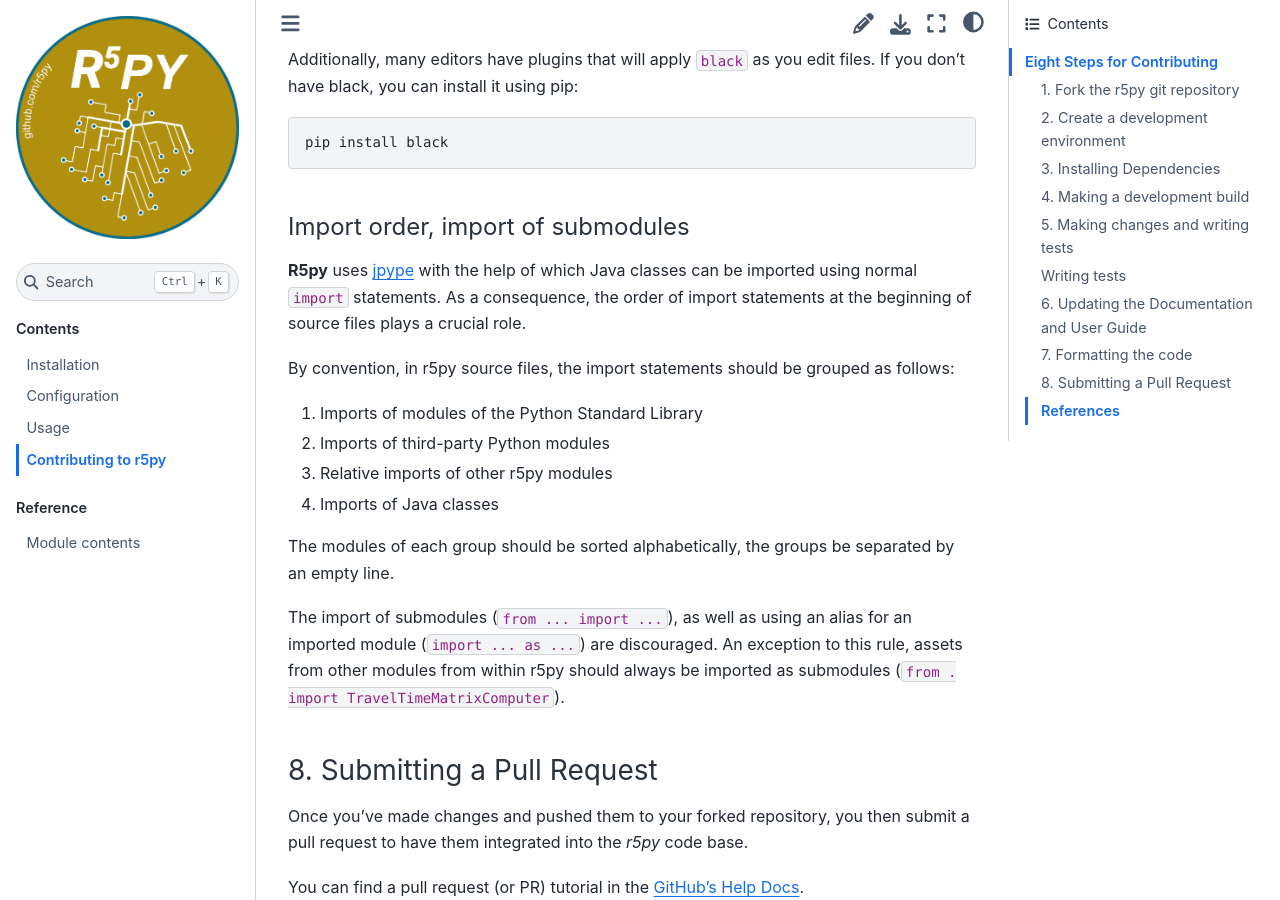
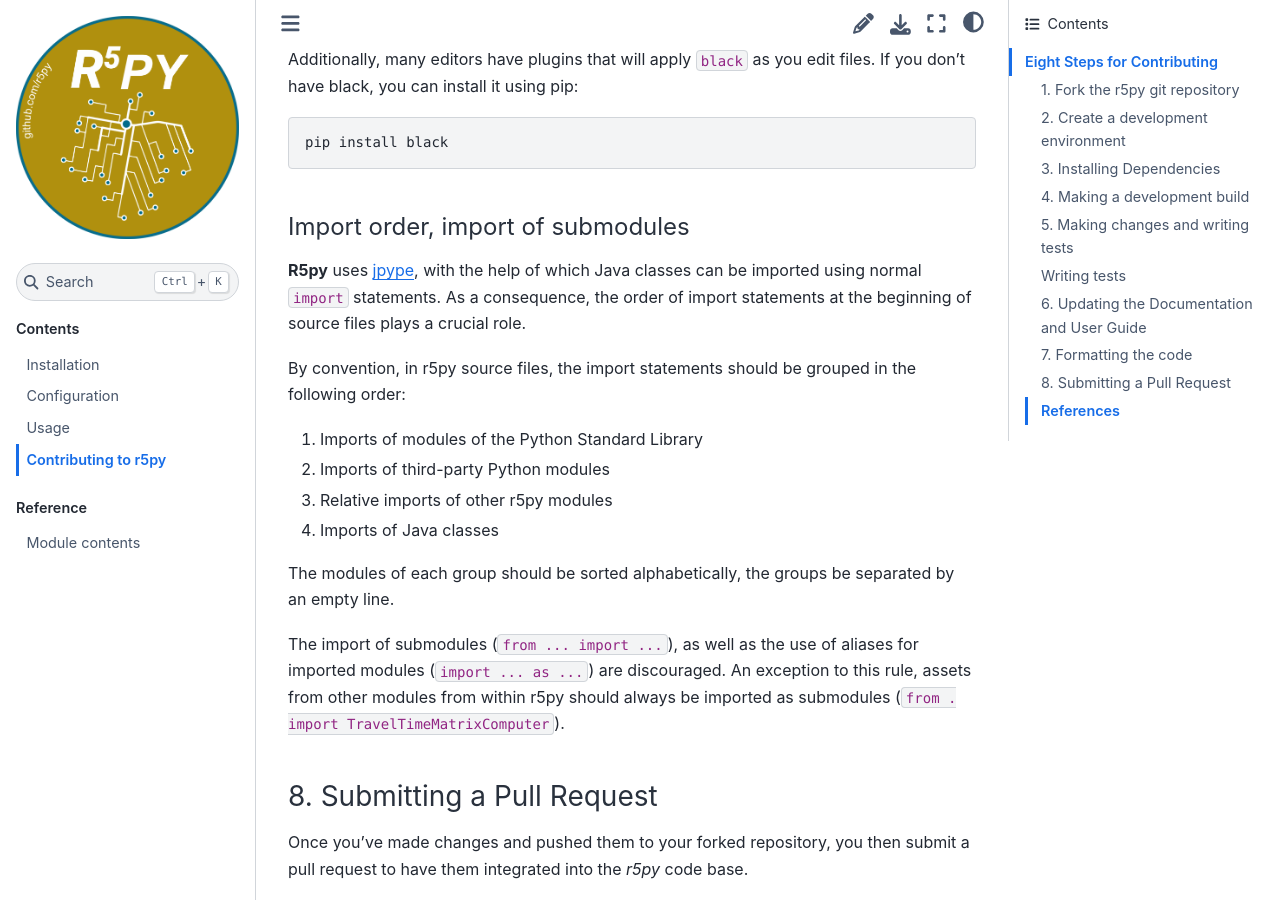
Before and after one commit to r5py/r5py, a Sphinx documentation site: the page built from docs/CONTRIBUTING.md, in a window 1280 px wide and 900 px high, scrolled down 4668 px. Built offline with Sphinx 7.4.7 and the Sphinx Book theme 1.1.4, drawn with Linux system fonts in a browser that asks for light colours.

Commit message:
language

```diff
--- a/docs/CONTRIBUTING.md
+++ b/docs/CONTRIBUTING.md
@@ -180,11 +180,12 @@ If you don't have black, you can install it using pip:
 
 #### Import order, import of submodules
 
-**R5py** uses [jpype](https://jpype.readthedocs.io) with the help of which Java classes
+**R5py** uses [jpype](https://jpype.readthedocs.io), with the help of which Java classes
 can be imported using normal `import` statements. As a consequence, the order of import
 statements at the beginning of source files plays a crucial role.
 
-By convention, in r5py source files, the import statements should be grouped as follows:
+By convention, in r5py source files, the import statements should be grouped in the
+following order:
 
 1. Imports of modules of the Python Standard Library
 2. Imports of third-party Python modules
@@ -194,8 +195,8 @@ By convention, in r5py source files, the import statements should be grouped as
 The modules of each group should be sorted alphabetically, the groups be separated by an
 empty line.
 
-The import of submodules (`from ... import ...`), as well as using an alias for an
-imported module (`import ... as ...`) are discouraged. An exception to this rule,
+The import of submodules (`from ... import ...`), as well as the use of aliases for
+imported modules (`import ... as ...`) are discouraged. An exception to this rule,
 assets from other modules from within r5py should always be imported as submodules
 (`from . import TravelTimeMatrixComputer`).
 
```
